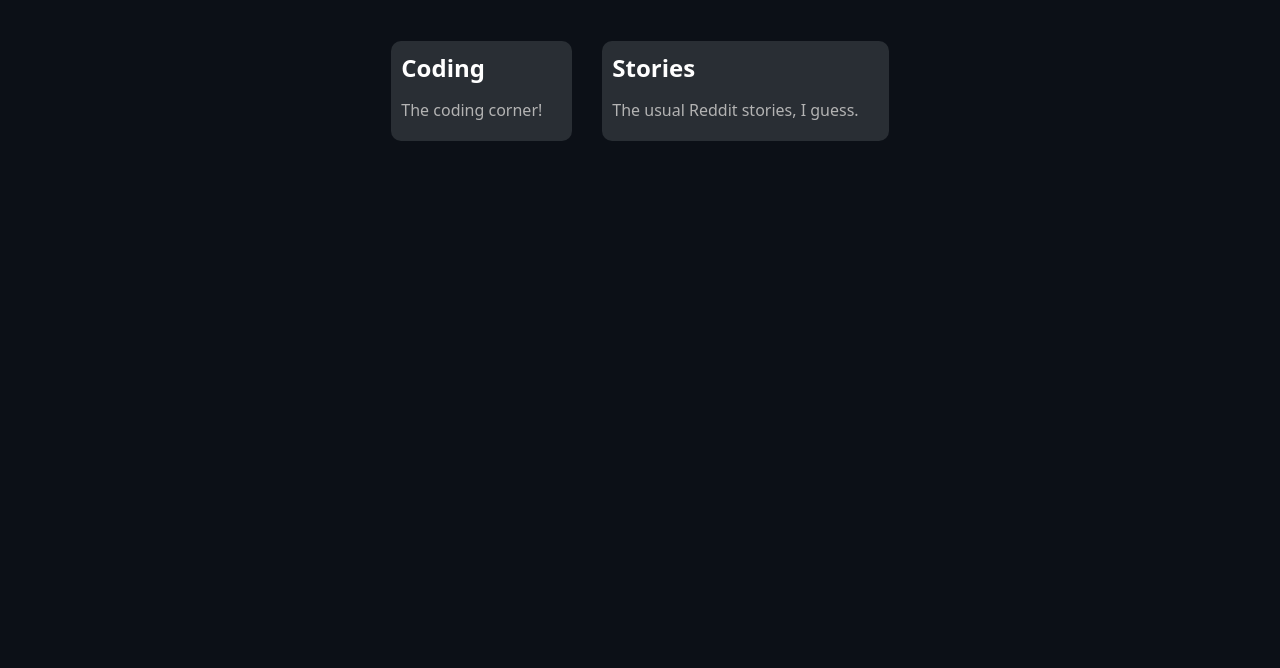
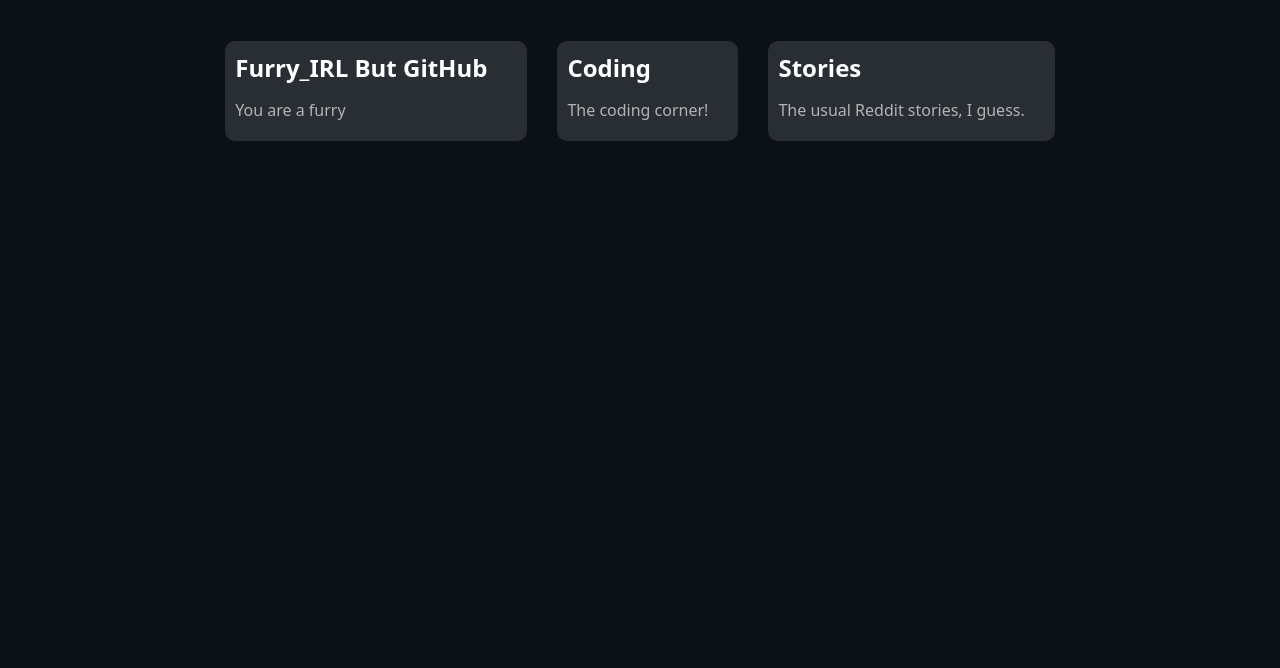
Before and after one commit to YourFurryDeveloper/GitItt, a plain HTML site: page reccomended.html in a window 1280 px wide. Shown: the part 132-800 px from the top of the page. Drawn offline with Linux system fonts and the light colour scheme.

Commit message:
Furry_IRL

```diff
--- a/reccomended.html
+++ b/reccomended.html
@@ -23,6 +23,13 @@
         <h1 style="text-align: center;">Reccomended Threads</h1>
 
         <div id="recthreadcontainer">
+            <a id="threadlink" href="thread.html?thread=furry_irl">
+                <div id="threadcontainer">
+                    <h2 id="threadname">Furry_IRL But GitHub</h2>
+                    <p id="threaddesc">You are a furry</p>
+                </div>
+            </a>
+
             <a id="threadlink" href="thread.html?thread=coding">
                 <div id="threadcontainer">
                     <h2 id="threadname">Coding</h2>
```
